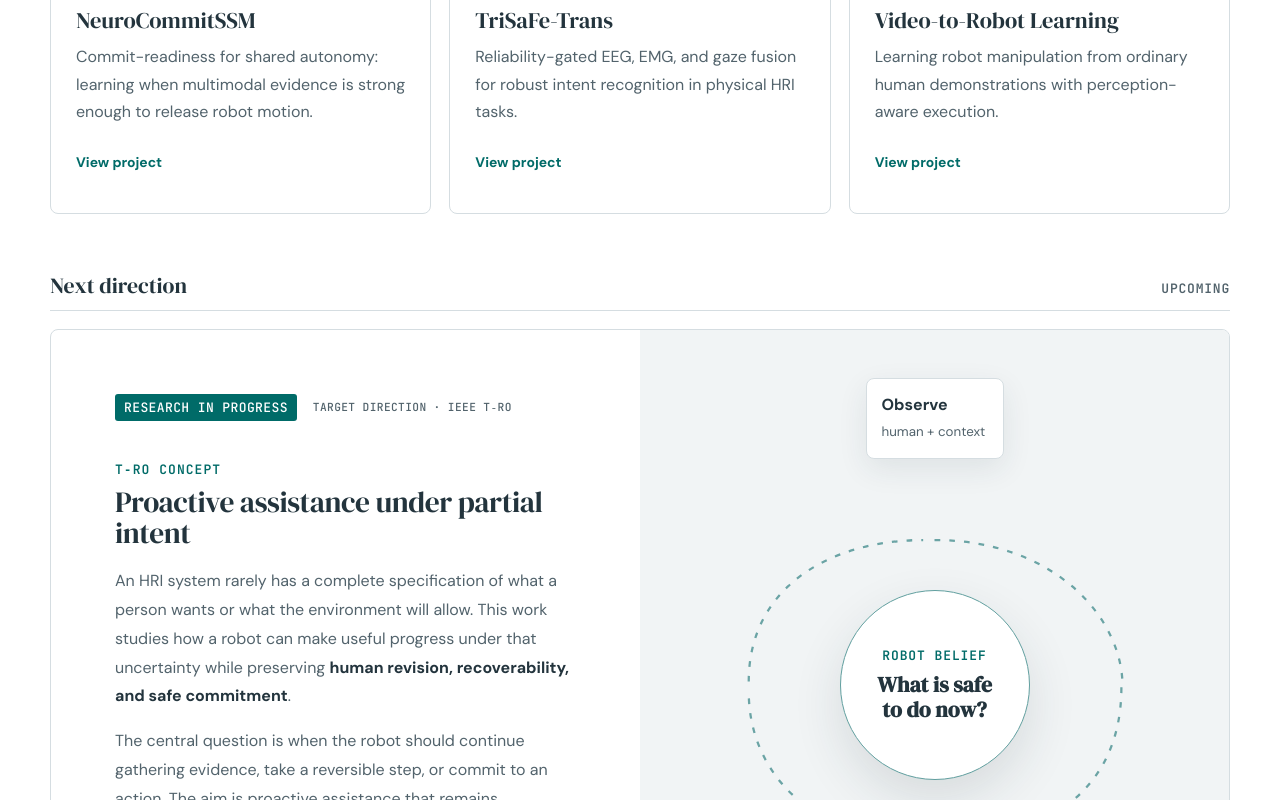
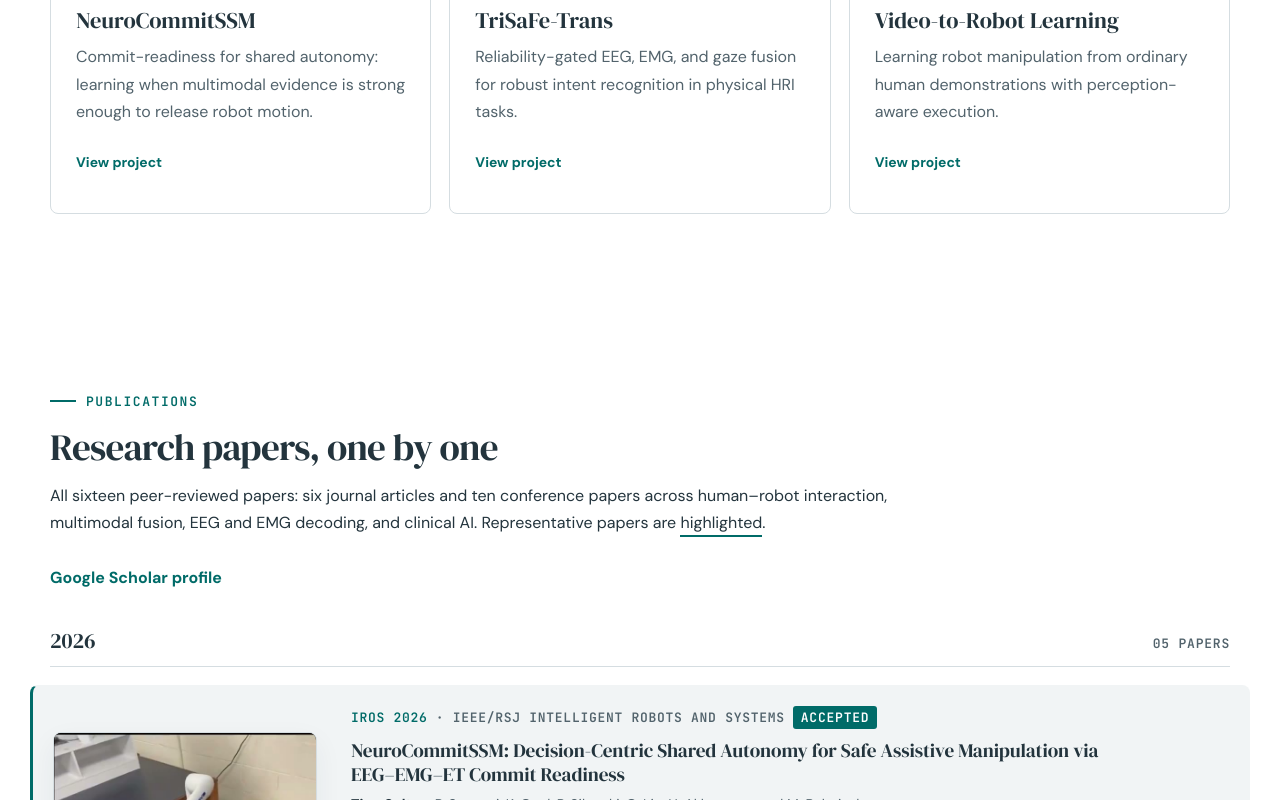
Before and after one commit to Tipusultan199/Tipusultan199.github.io, a plain HTML site: page index.html in a window 1280 px wide. Shown: the part 9747-10547 px from the top of the page. Drawn offline with Linux system fonts and the light colour scheme; grey boxes are pictures that could not be loaded.

Commit message:
Remove upcoming partial-intent research concept

```diff
--- a/index.html
+++ b/index.html
@@ -415,7 +415,7 @@
         <header class="section-intro section-intro-wide reveal">
           <p class="eyebrow">Recent projects</p>
           <h2>Recent research projects</h2>
-          <p>New results on telling a failing sensor from an undecided person, two accepted papers, ongoing robot learning from human video, and the question I am working toward next.</p>
+          <p>New results on telling a failing sensor from an undecided person, two accepted papers, and ongoing robot learning from human video.</p>
         </header>
 
         <div class="sub-head first reveal"><h3>Latest results</h3><span>2026</span></div>
@@ -490,43 +490,6 @@
           </a>
         </div>
 
-        <div class="sub-head reveal"><h3>Next direction</h3><span>Upcoming</span></div>
-        <article class="direction direction-tro reveal">
-          <div class="direction-copy">
-            <div class="direction-topline">
-              <span class="status-badge">Research in progress</span>
-              <span>Target direction · IEEE T‑RO</span>
-            </div>
-            <p class="direction-label">T‑RO concept</p>
-            <h3>Proactive assistance under partial intent</h3>
-            <p>
-              An HRI system rarely has a complete specification of what a person wants or what the environment will allow. This work studies how a robot can make useful progress under that uncertainty while preserving <strong>human revision, recoverability, and safe commitment</strong>.
-            </p>
-            <p>
-              The central question is when the robot should continue gathering evidence, take a reversible step, or commit to an action. The aim is proactive assistance that remains responsive to the person—not autonomy that gets ahead of them.
-            </p>
-            <ul class="concept-list" aria-label="T-RO principles">
-              <li><span>01</span> Partial intent</li>
-              <li><span>02</span> Reversible progress</li>
-              <li><span>03</span> Commitment timing</li>
-            </ul>
-          </div>
-          <div class="direction-visual tro-visual" aria-label="Diagram showing the T-RO decision cycle">
-            <div class="decision-core">
-              <span>Robot belief</span>
-              <strong>What is safe<br>to do now?</strong>
-            </div>
-            <div class="decision-node node-observe"><span>Observe</span><small>human + context</small></div>
-            <div class="decision-node node-progress"><span>Progress</span><small>reversible step</small></div>
-            <div class="decision-node node-commit"><span>Commit</span><small>when justified</small></div>
-            <svg viewBox="0 0 520 420" aria-hidden="true">
-              <path d="M260 82 C365 82 426 150 426 211"></path>
-              <path d="M425 212 C425 315 340 348 266 348"></path>
-              <path d="M255 348 C150 348 96 286 96 216"></path>
-              <path d="M96 207 C96 123 169 82 250 82"></path>
-            </svg>
-          </div>
-        </article>
       </div>
     </section>
 
```
